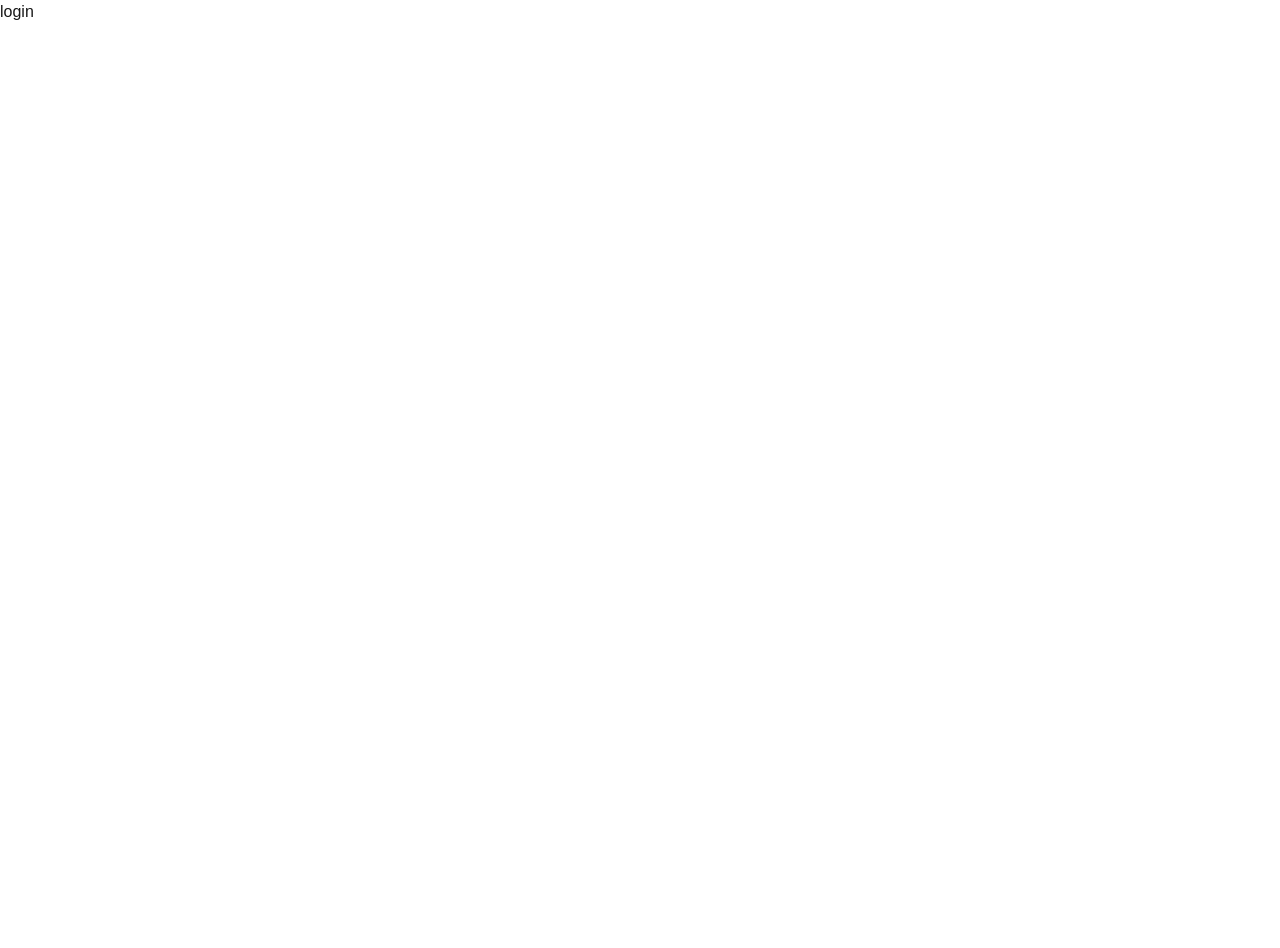
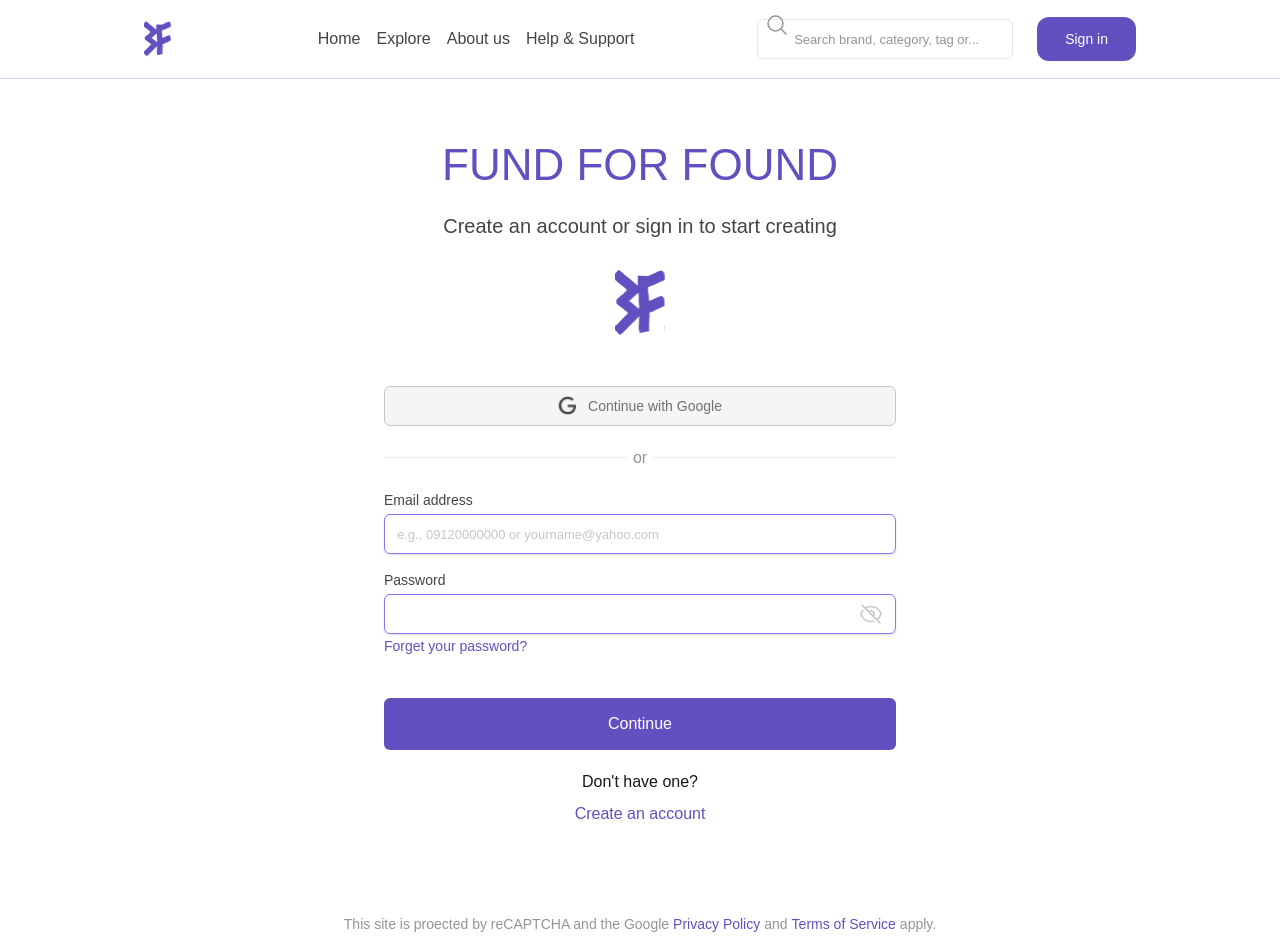
Before and after one commit to ayda-sh/fund-for-found, a Next.js app: page /login in a window 1280 px wide. Before the commit the page ends 800 px from the top, so only its background shows below. Built offline with nearby package versions, Linux system fonts and the light colour scheme.

Commit message:
feat: completed login page ui

```diff
--- a/src/app/(auth)/login/page.jsx
+++ b/src/app/(auth)/login/page.jsx
@@ -1,8 +1,142 @@
+"use client";
+import { NavBar } from "@/app/components/navbar/navbar";
+import Image from "next/image";
+import Link from "next/link";
+import { useState } from "react";
 
 function Login() {
+  const [showPassword, setShowPassword] = useState(false);
+  const toggleShowPassword = (e) => {
+    e.preventDefault();
+    setShowPassword(!showPassword);
+  };
   return (
-    <div>login</div>
-  )
+    <>
+      <NavBar />
+      <main>
+        <div className="mx-auto flex flex-col items-center justify-center relative">
+          <div className="md:w-xl w-full p-8 space-y-5">
+            <h1 className="text-center md:text-[44px] text-3xl text-[var(--primary)] font-medium mt-7">
+              FUND FOR FOUND
+            </h1>
+            <h2 className="md:text-xl text-xl font-medium text-center text-[var(--gray-2)]">
+            Create an account or sign in to start creating
+            </h2>
+
+            <div className="flex justify-center mb-10">
+              <Image src="/images/logo.svg" width={50} height={50} alt="logo" />
+            </div>
+
+            <form className="flex justify-center gap-3 items-center w-full h-10 bg-[var(--light-4)] border border-[var(--light-2)] text-[var(--gray-4)] py-2 rounded-md hover:bg-gray-300 focus:outline-none ">
+              <Image src="/images/google.png" alt="google" width={18} height={18} />
+              <button className="text-sm">Continue with Google</button>
+            </form>
+
+            <div className="flex items-center gap-1.5">
+              <div className="grow h-[1px] bg-[var(--light-3)]"></div>
+              <p className="text-[var(--light-1)]">or</p>
+              <div className="grow h-[1px] bg-[var(--light-3)]"></div>
+            </div>
+
+            <form>
+              <div className="mb-4">
+                <label className="block text-sm font-medium text-[var(--gray-2)]">
+                  Email address
+                </label>
+                <input
+                  data-has-listeners="true"
+                  type="email"
+                  placeholder="e.g., 09120000000 or yourname@yahoo.com"
+                  className="mt-1 block w-full h-10 border border-[var(--primary-300)] rounded-md shadow-sm px-3 focus:outline-none placeholder:text-[var(--light-2)] placeholder-custom"
+                  required
+                />
+              </div>
+              <div className="mb-4">
+                <label className="block text-sm font-medium text-[var(--gray-2)]">
+                  Password
+                </label>
+
+                <div className="flex justify-between items-center mt-1 w-full h-10 border border-[var(--primary-300)] rounded-md shadow-sm px-3">
+                  <input
+                    data-has-listeners="true"
+                    type={showPassword ? "text" : "password"}
+                    className="block w-full h-10 focus:outline-none"
+                    required
+                  />
+
+                  <button onClick={toggleShowPassword}>
+                    {showPassword ? (
+                      <svg
+                        xmlns="http://www.w3.org/2000/svg"
+                        fill="none"
+                        viewBox="0 0 24 24"
+                        strokeWidth="1.5"
+                        stroke="currentColor"
+                        className="size-6 text-[var(--light-2)] cursor-pointer"
+                      >
+                        <path
+                          strokeLinecap="round"
+                          strokeLinejoin="round"
+                          d="M2.036 12.322a1.012 1.012 0 0 1 0-.639C3.423 7.51 7.36 4.5 12 4.5c4.638 0 8.573 3.007 9.963 7.178.07.207.07.431 0 .639C20.577 16.49 16.64 19.5 12 19.5c-4.638 0-8.573-3.007-9.963-7.178Z"
+                        />
+                        <path
+                          strokeLinecap="round"
+                          strokeLinejoin="round"
+                          d="M15 12a3 3 0 1 1-6 0 3 3 0 0 1 6 0Z"
+                        />
+                      </svg>
+                    ) : (
+                      <svg
+                        xmlns="http://www.w3.org/2000/svg"
+                        fill="none"
+                        viewBox="0 0 24 24"
+                        strokeWidth="1.5"
+                        stroke="currentColor"
+                        className="size-6 text-[var(--light-2)] cursor-pointer"
+                      >
+                        <path
+                          strokeLinecap="round"
+                          strokeLinejoin="round"
+                          d="M3.98 8.223A10.477 10.477 0 0 0 1.934 12C3.226 16.338 7.244 19.5 12 19.5c.993 0 1.953-.138 2.863-.395M6.228 6.228A10.451 10.451 0 0 1 12 4.5c4.756 0 8.773 3.162 10.065 7.498a10.522 10.522 0 0 1-4.293 5.774M6.228 6.228 3 3m3.228 3.228 3.65 3.65m7.894 7.894L21 21m-3.228-3.228-3.65-3.65m0 0a3 3 0 1 0-4.243-4.243m4.242 4.242L9.88 9.88"
+                        />
+                      </svg>
+                    )}
+                  </button>
+                </div>
+                <Link href="#" className="text-sm text-[var(--primary)] mt-1">
+                  Forget your password?
+                </Link>
+              </div>
+
+              <button
+                type="submit"
+                className="w-full bg-[var(--primary)] text-white py-3.5 rounded-md focus:outline-none mt-6"
+              >
+                Continue
+              </button>
+            </form>
+            <div className="flex flex-col justify-center text-center gap-2">
+              <p>Don't have one?</p>
+              <Link className="text-[var(--primary)]" href="/sign-up">Create an account</Link>
+            </div>
+          </div>
+        </div>
+      </main>
+      <div className="flex justify-center text-center mt-14 mb-3.5">
+        <p className="text-[var(--light-1)] text-sm">
+          This site is proected by reCAPTCHA and the Google
+          <Link className="text-[var(--primary)] mx-1" href="#">
+            Privacy Policy
+          </Link>
+          and
+          <Link className="text-[var(--primary)] mx-1" href="#">
+            Terms of Service
+          </Link>
+          apply.
+        </p>
+      </div>
+    </>
+  );
 }
 
 export default Login;
--- a/src/app/(auth)/sign-up/page.jsx
+++ b/src/app/(auth)/sign-up/page.jsx
@@ -91,11 +91,11 @@ function SignUp() {
           This site is proected by reCAPTCHA and the Google
           <Link className="text-[var(--primary)] mx-1" href="/privacy-policy">
             Privacy Policy
-          </Link>{" "}
-          and{" "}
+          </Link>
+          and
           <Link className="text-[var(--primary)] mx-1" href="/term-of-use">
             Terms of Service
-          </Link>{" "}
+          </Link>
           apply.
         </p>
       </div>
```
